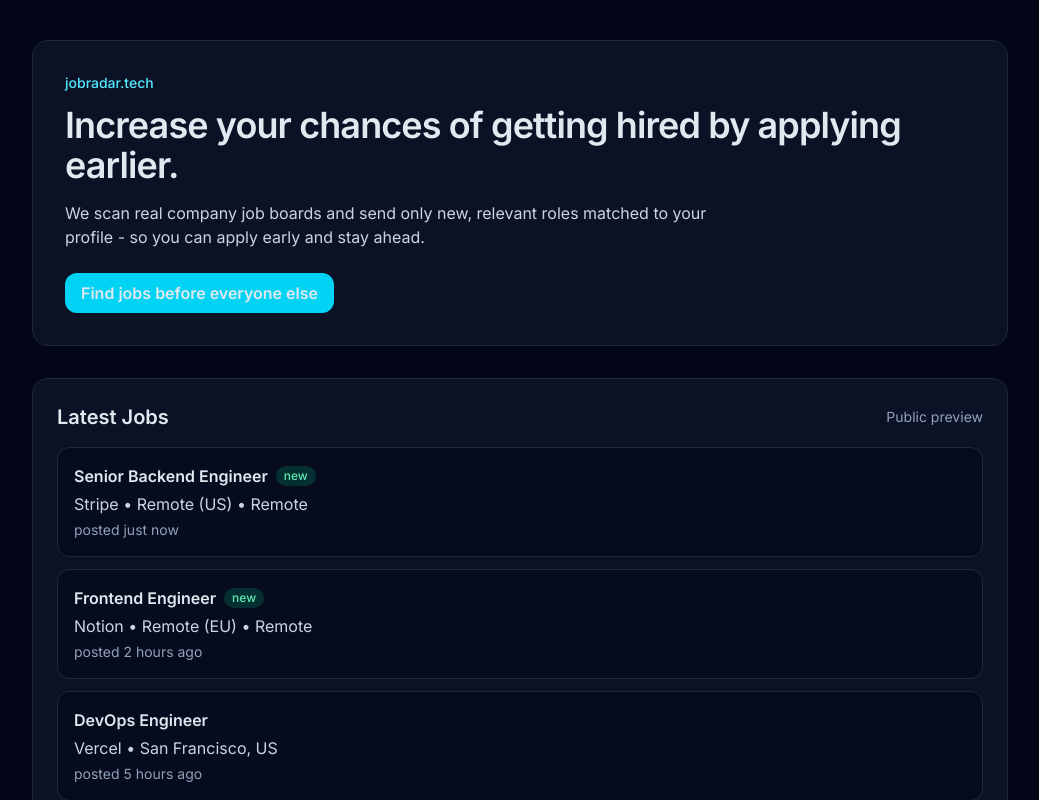
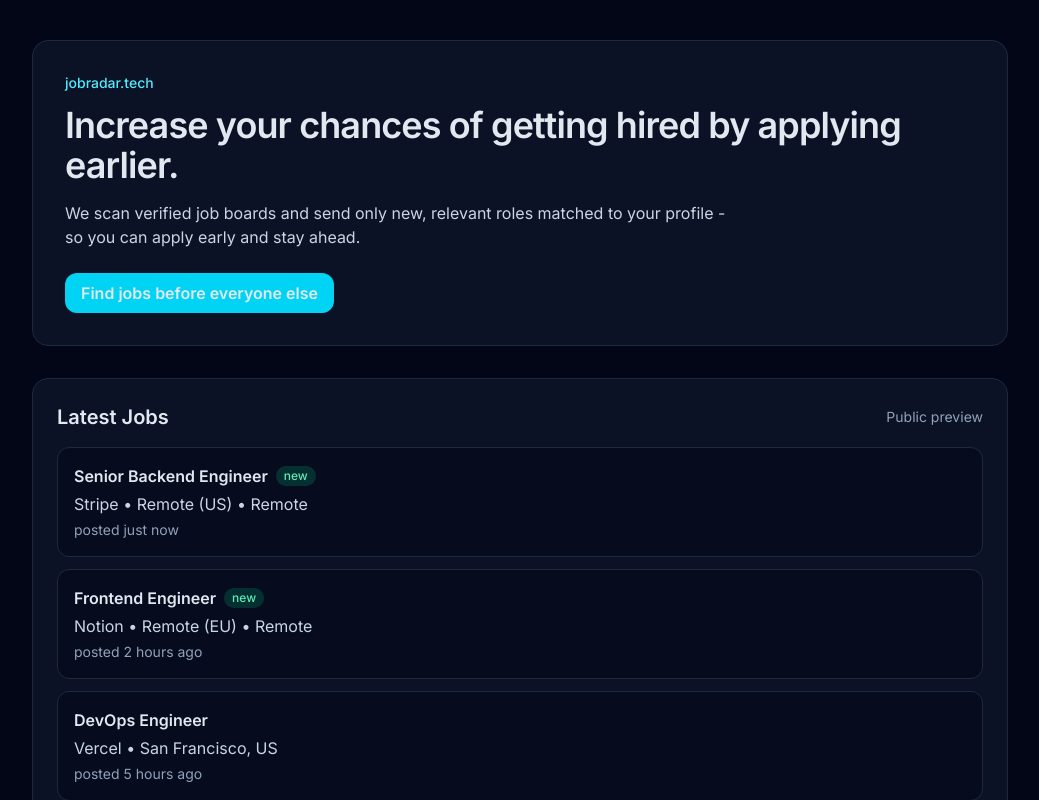
Before and after one commit to zsevic/jobradar, a Next.js app: page / in a window 1280 px wide. Shown: the top 800 px of the page, without its empty margins (120-1159 px from the left). Built offline with nearby package versions, Linux system fonts and the light colour scheme; no server answers.

Commit message:
Improve copy

```diff
--- a/src/app/page.tsx
+++ b/src/app/page.tsx
@@ -18,7 +18,7 @@ export default async function Home() {
           Increase your chances of getting hired by applying earlier.
         </h1>
         <p className="mt-4 max-w-2xl text-slate-300">
-          We scan real company job boards and send only new, relevant roles
+          We scan verified job boards and send only new, relevant roles
           matched to your profile - so you can apply early and stay ahead.
         </p>
         <div className="mt-6 flex gap-3">
```
